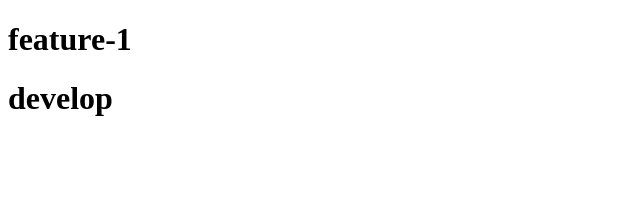
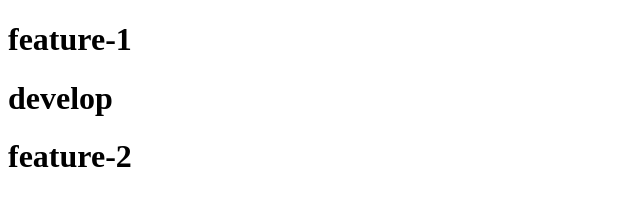
Before and after one commit to eugeniomatiasbrave/practica-git-flow, a plain HTML site: page index.html in a window 1280 px wide. Shown: the whole page, without its empty margins (0-640 px from the left). Drawn offline with Linux system fonts and the light colour scheme.

Commit message:
feature-2

```diff
--- a/index.html
+++ b/index.html
@@ -8,5 +8,6 @@
 <body>
 	<h1>feature-1</h1>
 	<h1>develop</h1>
+	<h1>feature-2</h1>
 </body>
 </html>
```
